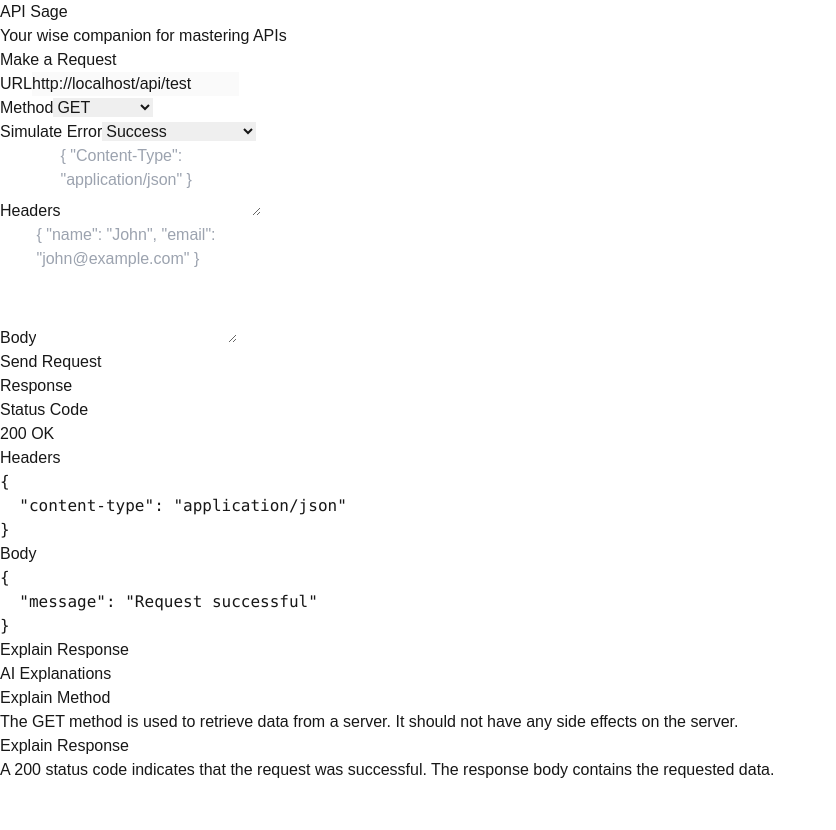
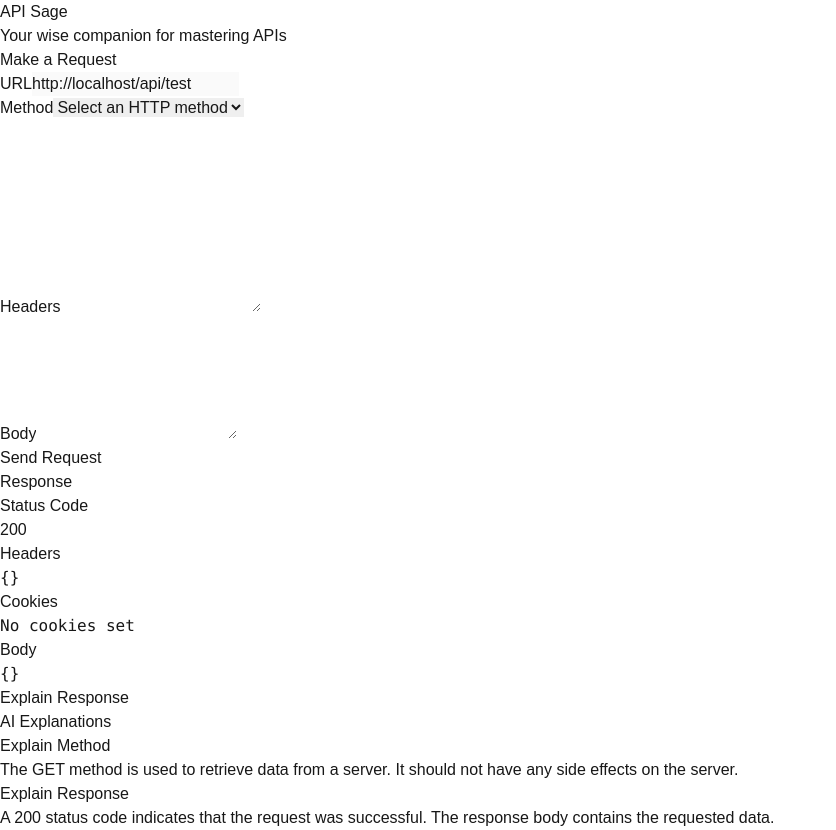
Before and after one commit to d-beloved/api-sage, a Next.js app: page / in a window 1280 px wide. Shown: the whole page, without its empty margins (0-836 px from the left). Before the commit the page ends 800 px from the top, so only its background shows below. Built offline with nearby package versions, Linux system fonts and the light colour scheme.

Commit message:
setup req res communication btw dummy server and fe

```diff
--- a/src/app/api/test/route.ts
+++ b/src/app/api/test/route.ts
@@ -1,38 +1,65 @@
 import { NextRequest, NextResponse } from "next/server";
+import { methodTemplates } from "@/constants";
 
 function simulateError(req: NextRequest) {
   const url = new URL(req.url);
   const errorType = url.searchParams.get("error");
 
+  const errorHeaders = {
+    "Content-Type": "application/problem+json",
+    "X-Error-Code": errorType,
+    "Cache-Control": "no-store",
+  };
+
   switch (errorType) {
     case "400":
-      return NextResponse.json(
-        { error: "Bad Request", message: "Invalid request parameters" },
-        { status: 400 }
-      );
+      return NextResponse.json({
+        status: 400,
+        headers: {
+          ...errorHeaders,
+          "X-Error-Details": "Request validation failed",
+        },
+        body: { error: "Bad Request", message: "Invalid request parameters" },
+      });
     case "403":
-      return NextResponse.json(
-        {
+      return NextResponse.json({
+        status: 403,
+        headers: {
+          ...errorHeaders,
+          "WWW-Authenticate": "Bearer error='insufficient_scope'",
+        },
+        body: {
           error: "Forbidden",
           message: "You don't have permission to access this resource",
         },
-        { status: 403 }
-      );
+      });
     case "404":
-      return NextResponse.json(
-        { error: "Not Found", message: "Resource not found" },
-        { status: 404 }
-      );
+      return NextResponse.json({
+        status: 404,
+        headers: errorHeaders,
+        body: { error: "Not Found", message: "Resource not found" },
+      });
     case "409":
-      return NextResponse.json(
-        { error: "Conflict", message: "Resource already exists" },
-        { status: 409 }
-      );
+      return NextResponse.json({
+        status: 409,
+        headers: {
+          ...errorHeaders,
+          "X-Conflict-Id": "existing_resource_123",
+        },
+        body: { error: "Conflict", message: "Resource already exists" },
+      });
     case "500":
-      return NextResponse.json(
-        { error: "Internal Server Error", message: "Something went wrong" },
-        { status: 500 }
-      );
+      return NextResponse.json({
+        status: 500,
+        headers: {
+          ...errorHeaders,
+          "Retry-After": "60",
+        },
+        body: {
+          error: "Internal Server Error",
+          message: "Something went wrong",
+        },
+      });
     default:
       return null;
   }
@@ -42,21 +69,35 @@ export async function GET(request: NextRequest) {
   const errorResponse = simulateError(request);
   if (errorResponse) return errorResponse;
 
-  return NextResponse.json(
-    { message: "GET request successful", data: { users: ["John", "Jane"] } },
-    { status: 200 }
-  );
+  return NextResponse.json({
+    status: 200,
+    headers: methodTemplates.responseHeaders.GET,
+    body: {
+      message: "GET request successful",
+      data: { users: ["John", "Jane"] },
+    },
+  });
 }
 
 export async function POST(request: NextRequest) {
   const errorResponse = simulateError(request);
   if (errorResponse) return errorResponse;
 
-  const body = await request.json();
-  return NextResponse.json(
-    { message: "POST request successful", data: body },
-    { status: 201 }
-  );
+  const reqBody = await request.json();
+  const response = NextResponse.json({
+    status: 201,
+    headers: methodTemplates.responseHeaders.POST,
+    body: { message: "POST request successful", data: reqBody },
+  });
+
+  const { name, value, options } = methodTemplates.cookies.session;
+  const updatedOptions = {
+    ...options,
+    sameSite: options.sameSite as "strict" | "lax" | "none" | undefined,
+  };
+  response.cookies.set(name, value, updatedOptions);
+
+  return response;
 }
 
 export async function PUT(request: NextRequest) {
@@ -64,10 +105,11 @@ export async function PUT(request: NextRequest) {
   if (errorResponse) return errorResponse;
 
   const body = await request.json();
-  return NextResponse.json(
-    { message: "PUT request successful", data: body },
-    { status: 200 }
-  );
+  return NextResponse.json({
+    status: 200,
+    headers: methodTemplates.responseHeaders.PUT,
+    body: { message: "PUT request successful", data: body },
+  });
 }
 
 export async function PATCH(request: NextRequest) {
@@ -75,20 +117,22 @@ export async function PATCH(request: NextRequest) {
   if (errorResponse) return errorResponse;
 
   const body = await request.json();
-  return NextResponse.json(
-    { message: "PATCH request successful", data: body },
-    { status: 200 }
-  );
+  return NextResponse.json({
+    status: 200,
+    headers: methodTemplates.responseHeaders.PATCH,
+    body: { message: "PATCH request successful", data: body },
+  });
 }
 
 export async function DELETE(request: NextRequest) {
   const errorResponse = simulateError(request);
   if (errorResponse) return errorResponse;
 
-  return NextResponse.json(
-    { message: "DELETE request successful" },
-    { status: 200 }
-  );
+  return NextResponse.json({
+    status: 200,
+    headers: methodTemplates.responseHeaders.DELETE,
+    body: { message: "DELETE request successful" },
+  });
 }
 
 export async function HEAD(request: NextRequest) {
@@ -97,10 +141,7 @@ export async function HEAD(request: NextRequest) {
 
   return new NextResponse(null, {
     status: 200,
-    headers: {
-      "Content-Type": "application/json",
-      "X-Custom-Header": "HEAD request successful",
-    },
+    headers: methodTemplates.responseHeaders.HEAD,
   });
 }
 
@@ -110,11 +151,7 @@ export async function OPTIONS(request: NextRequest) {
 
   return new NextResponse(null, {
     status: 200,
-    headers: {
-      Allow: "GET, POST, PUT, PATCH, DELETE, HEAD, OPTIONS",
-      "Access-Control-Allow-Methods":
-        "GET, POST, PUT, PATCH, DELETE, HEAD, OPTIONS",
-    },
+    headers: methodTemplates.responseHeaders.OPTIONS,
   });
 }
 
@@ -122,18 +159,20 @@ export async function TRACE(request: NextRequest) {
   const errorResponse = simulateError(request);
   if (errorResponse) return errorResponse;
 
-  return NextResponse.json(
-    { message: "TRACE request successful", headers: request.headers },
-    { status: 200 }
-  );
+  return NextResponse.json({
+    status: 200,
+    headers: methodTemplates.responseHeaders.TRACE,
+    body: { message: "TRACE request successful" },
+  });
 }
 
 export async function CONNECT(request: NextRequest) {
   const errorResponse = simulateError(request);
   if (errorResponse) return errorResponse;
 
-  return NextResponse.json(
-    { message: "CONNECT request successful" },
-    { status: 200 }
-  );
+  return NextResponse.json({
+    status: 200,
+    headers: methodTemplates.responseHeaders.CONNECT,
+    body: { message: "CONNECT request successful" },
+  });
 }
--- a/src/app/page.tsx
+++ b/src/app/page.tsx
@@ -6,12 +6,10 @@ import APIResponse from "@/components/Response";
 import AIXplain from "@/components/AIXplain";
 import { ResponseContext } from "@/ResponseContext";
 import { ResponseData } from "@/types";
+import { defaultResponseData } from "@/constants";
 
 export default function Home() {
-  const [resp, setResp] = useState<ResponseData>({
-    status: "",
-    headers: {},
-  });
+  const [resp, setResp] = useState<ResponseData>({ ...defaultResponseData });
 
   return (
     <ResponseContext.Provider value={{ resp, setResp }}>
--- a/src/components/RequestForm.tsx
+++ b/src/components/RequestForm.tsx
@@ -1,17 +1,23 @@
 import { FormEvent, useContext, useEffect, useState } from "react";
 import { RequestData } from "@/types";
 import { ResponseContext } from "@/ResponseContext";
-import { errorScenarios, methodOptions } from "@/constants";
+import {
+  defaultResponseData,
+  errorScenarios,
+  methodOptions,
+  methodTemplates,
+} from "@/constants";
 
 const RequestForm = () => {
   const respContext = useContext(ResponseContext);
   const [formData, setFormData] = useState<RequestData>({
     url: "",
-    method: "GET",
+    method: "",
     headers: "",
     body: "",
   });
   const [isLoading, setIsLoading] = useState<boolean>(false);
+  const [selectedError, setSelectedError] = useState<string>("");
 
   useEffect(() => {
     setFormData((prev) => ({
@@ -22,33 +28,37 @@ const RequestForm = () => {
 
   const handleMethodChange = (e: React.ChangeEvent<HTMLSelectElement>) => {
     const newMethod = e.target.value;
+    setSelectedError("");
     setFormData((data) => ({
       ...data,
+      url: `${window.location.origin}/api/test`,
       method: newMethod,
       headers: JSON.stringify(
-        {
-          "Content-Type": "application/json",
-          Authorization: "Bearer mock-token",
-        },
+        methodTemplates.headers[
+          newMethod as keyof typeof methodTemplates.headers
+        ] || {},
+        null,
+        2
+      ),
+      body: JSON.stringify(
+        methodTemplates.bodies[
+          newMethod as keyof typeof methodTemplates.bodies
+        ] || {},
         null,
         2
       ),
     }));
-  };
-
-  const handleInputChange = (
-    e: React.ChangeEvent<HTMLInputElement | HTMLTextAreaElement>
-  ) => {
-    const { name, value } = e.target;
-    setFormData((data) => ({ ...data, [name]: value }));
+    respContext?.setResp({ ...defaultResponseData });
   };
 
   const handleErrorChange = (e: React.ChangeEvent<HTMLSelectElement>) => {
     const errorCode = e.target.value;
+    setSelectedError(errorCode);
     setFormData((data) => ({
       ...data,
       url: `${window.location.origin}/api/test${errorCode ? `?error=${errorCode}` : ""}`,
     }));
+    respContext?.setResp({ ...defaultResponseData });
   };
 
   const handleSubmit = async (e: FormEvent) => {
@@ -103,20 +113,25 @@ const RequestForm = () => {
             onChange={handleMethodChange}
             className="mt-1 block w-full p-2 border text-black border-gray-300 rounded-md"
           >
+            <option value="" disabled>
+              Select an HTTP method
+            </option>
             {methodOptions.map((option: string, index: number) => (
-              <option key={index} value={option}>
+              <option key={option} value={option}>
                 {option}
               </option>
             ))}
           </select>
         </div>
 
+        {formData.method !== "" && (
           <div>
             <label className="block text-sm font-medium text-gray-400">
-            Simulate Error
+              Simulate Different Scenarios
             </label>
             <select
               name="error"
+              value={selectedError}
               className="mt-1 block w-full p-2 border text-black border-gray-300 rounded-md"
               onChange={handleErrorChange}
             >
@@ -128,18 +143,17 @@ const RequestForm = () => {
               ))}
             </select>
           </div>
+        )}
 
         <div>
           <label className="block text-sm font-medium text-gray-400">
             Headers
           </label>
           <textarea
-            name="headers"
             value={formData.headers}
-            onChange={handleInputChange}
-            placeholder='{ "Content-Type": "application/json" }'
             className="mt-1 block w-full p-2 border text-black border-gray-300 rounded-md"
-            rows={3}
+            rows={8}
+            readOnly
           />
         </div>
 
@@ -148,12 +162,10 @@ const RequestForm = () => {
             Body
           </label>
           <textarea
-            name="body"
             value={formData.body}
-            onChange={handleInputChange}
-            placeholder='{ "name": "John", "email": "john@example.com" }'
             className="mt-1 block w-full p-2 border text-black border-gray-300 rounded-md"
             rows={5}
+            readOnly
           />
         </div>
 
--- a/src/components/Response.tsx
+++ b/src/components/Response.tsx
@@ -3,7 +3,7 @@ import { useContext } from "react";
 
 const APIResponse = () => {
   const responseContext = useContext(ResponseContext);
-  console.log("response", responseContext?.resp);
+  const resp = responseContext?.resp;
 
   return (
     <div className="p-6 bg-gray-500 rounded-lg shadow-md">
@@ -13,8 +13,8 @@ const APIResponse = () => {
           <label className="block text-sm font-medium text-gray-700">
             Status Code
           </label>
-          <div className="mt-1 p-2 text-black bg-white border border-gray-300 rounded-md">
-            200 OK
+          <div className="mt-1 p-2 text-black bg-white border border-gray-300 rounded-md overflow-x-auto">
+            {resp?.status}
           </div>
         </div>
 
@@ -23,7 +23,22 @@ const APIResponse = () => {
             Headers
           </label>
           <pre className="mt-1 p-2 text-black bg-white border border-gray-300 rounded-md overflow-x-auto">
-            {JSON.stringify({ "content-type": "application/json" }, null, 2)}
+            {JSON.stringify(resp?.headers, null, 2)}
+          </pre>
+        </div>
+
+        <div>
+          <label className="block text-sm font-medium text-gray-700">
+            Cookies
+          </label>
+          <pre className="mt-1 p-2 text-black bg-white border border-gray-300 rounded-md overflow-x-auto">
+            {resp?.headers["set-cookie"]
+              ? resp.headers["set-cookie"].map((cookie: any) => (
+                  <div key={cookie} className="mb-2">
+                    {cookie}
+                  </div>
+                ))
+              : "No cookies set"}
           </pre>
         </div>
 
@@ -32,7 +47,7 @@ const APIResponse = () => {
             Body
           </label>
           <pre className="mt-1 p-2 text-black bg-white border border-gray-300 rounded-md overflow-x-auto">
-            {JSON.stringify({ message: "Request successful" }, null, 2)}
+            {JSON.stringify(resp?.body, null, 2)}
           </pre>
         </div>
 
--- a/src/constants.ts
+++ b/src/constants.ts
@@ -17,3 +17,164 @@ export const errorScenarios = [
   { code: "409", name: "Conflict" },
   { code: "500", name: "Server Error" },
 ];
+
+export const methodTemplates = {
+  headers: {
+    GET: {
+      Accept: "application/json",
+      Authorization: "Bearer eyJhbGciOiJIUzI1NiIsInR5cCI6IkpXVCJ9...",
+      "Cache-Control": "no-cache",
+      "User-Agent": "API-Sage-Client/1.0",
+    },
+    POST: {
+      "Content-Type": "application/json",
+      Authorization: "Bearer eyJhbGciOiJIUzI1NiIsInR5cCI6IkpXVCJ9...",
+      Accept: "application/json",
+      "X-CSRF-Token": "random-token-123",
+    },
+    PUT: {
+      "Content-Type": "application/json",
+      Authorization: "Bearer eyJhbGciOiJIUzI1NiIsInR5cCI6IkpXVCJ9...",
+      "If-Match": "etag-value",
+      Accept: "application/json",
+    },
+    PATCH: {
+      "Content-Type": "application/json-patch+json",
+      Authorization: "Bearer eyJhbGciOiJIUzI1NiIsInR5cCI6IkpXVCJ9...",
+      "If-Match": "etag-value",
+      Accept: "application/json",
+    },
+    DELETE: {
+      Authorization: "Bearer eyJhbGciOiJIUzI1NiIsInR5cCI6IkpXVCJ9...",
+      "If-Match": "etag-value",
+    },
+    HEAD: {
+      "Content-Type": "application/json",
+      Authorization: "Bearer eyJhbGciOiJIUzI1NiIsInR5cCI6IkpXVCJ9...",
+      "X-Custom-Header": "HEAD request",
+    },
+    CONNECT: {
+      "Content-Type": "application/json",
+      Authorization: "Bearer eyJhbGciOiJIUzI1NiIsInR5cCI6IkpXVCJ9...",
+      "X-Custom-Header": "CONNECT request",
+    },
+    OPTIONS: {
+      "Content-Type": "application/json",
+      Authorization: "Bearer eyJhbGciOiJIUzI1NiIsInR5cCI6IkpXVCJ9...",
+      "X-Custom-Header": "OPTIONS request",
+    },
+    TRACE: {
+      "Content-Type": "application/json",
+      Authorization: "Bearer eyJhbGciOiJIUzI1NiIsInR5cCI6IkpXVCJ9...",
+      "X-Custom-Header": "TRACE request",
+    },
+  },
+
+  bodies: {
+    POST: {
+      user: {
+        name: "John Doe",
+        email: "john@example.com",
+        role: "user",
+        preferences: {
+          theme: "dark",
+          notifications: true,
+        },
+      },
+    },
+    PUT: {
+      user: {
+        id: "123",
+        name: "John Doe",
+        email: "john@example.com",
+        role: "admin",
+        preferences: {
+          theme: "light",
+          notifications: false,
+        },
+      },
+    },
+    PATCH: [
+      { op: "replace", path: "/name", value: "Jane Doe" },
+      { op: "add", path: "/preferences/language", value: "en" },
+    ],
+    DELETE: null,
+    TRACE: null,
+  },
+
+  responseHeaders: {
+    GET: {
+      "Content-Type": "application/json",
+      "Cache-Control": "private, max-age=3600",
+      ETag: 'W/"123456789"',
+      "X-RateLimit-Limit": "100",
+      "X-RateLimit-Remaining": "99",
+    },
+    POST: {
+      "Content-Type": "application/json",
+      Location: "/api/resources/123",
+      "Set-Cookie": "session=abc123; HttpOnly; Secure",
+      "X-RateLimit-Limit": "100",
+      "X-RateLimit-Remaining": "98",
+    },
+    PUT: {
+      "Content-Type": "application/json",
+      ETag: 'W/"987654321"',
+      "X-RateLimit-Limit": "100",
+      "X-RateLimit-Remaining": "97",
+    },
+    PATCH: {
+      "Content-Type": "application/json",
+      ETag: 'W/"987654321"',
+      "X-RateLimit-Limit": "100",
+      "X-RateLimit-Remaining": "96",
+    },
+    DELETE: {
+      "X-RateLimit-Limit": "100",
+      "X-RateLimit-Remaining": "95",
+    },
+    HEAD: {
+      "Content-Type": "application/json",
+      "X-Custom-Header": "HEAD request successful",
+      "X-RateLimit-Limit": "100",
+      "X-RateLimit-Remaining": "94",
+    },
+    CONNECT: {
+      "Content-Type": "application/json",
+      "X-Custom-Header": "CONNECT request successful",
+      "X-RateLimit-Limit": "100",
+      "X-RateLimit-Remaining": "94",
+    },
+    OPTIONS: {
+      Allow: "GET, POST, PUT, PATCH, DELETE, HEAD, OPTIONS, CONNECT, TRACE",
+      "Access-Control-Allow-Methods":
+        "GET, POST, PUT, PATCH, DELETE, HEAD, OPTIONS, CONNECT, TRACE",
+      "X-RateLimit-Limit": "100",
+      "X-RateLimit-Remaining": "93",
+    },
+    TRACE: {
+      "Content-Type": "application/json",
+      "X-RateLimit-Limit": "100",
+      "X-RateLimit-Remaining": "92",
+    },
+  },
+
+  cookies: {
+    session: {
+      name: "session",
+      value: "eyJhbGciOiJIUzI1NiIsInR5cCI6IkpXVCJ9...",
+      options: {
+        httpOnly: true,
+        secure: true,
+        sameSite: "strict",
+        maxAge: 3600,
+      },
+    },
+  },
+};
+
+export const defaultResponseData = {
+  status: 200,
+  headers: {},
+  body: {},
+};
--- a/src/types.ts
+++ b/src/types.ts
@@ -6,10 +6,9 @@ export interface RequestData {
 }
 
 export interface ResponseData {
-  status: string;
+  status: number;
   headers: any;
-  message?: any;
-  error?: any;
+  body?: any;
 }
 
 export interface ResponseContextType {
```
Lines whose indentation alone changed are shown as unchanged.
